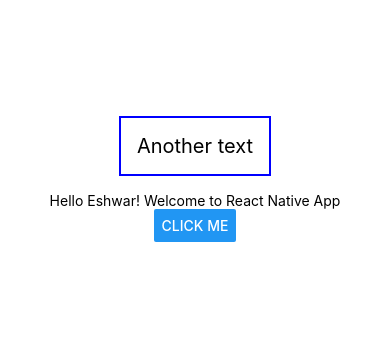
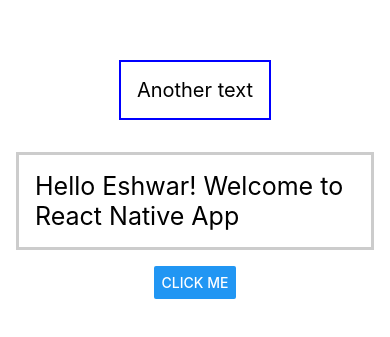
Before and after one commit to Eshwar17/InternPixel-React-Native, a React Native app: screen / in a window 390 px wide. Shown: the part 251-588 px from the top of the page. Built offline with nearby package versions, Linux system fonts and the light colour scheme.

Commit message:
Added styling using the stylesheet object which is recommended way of adding styles to the components

```diff
--- a/App.js
+++ b/App.js
@@ -5,7 +5,7 @@
   return (
     <View style={styles.container}>
     <Text style={{margin: 16, fontSize: 20, borderColor: 'blue', borderWidth: 2, padding: 16}}>Another text</Text>
-      <Text>Hello Eshwar! Welcome to React Native App</Text>
+      <Text style={styles.text}>Hello Eshwar! Welcome to React Native App</Text>
       <Button title='Click Me'/>
       <StatusBar style="auto" />
     </View>
@@ -20,6 +20,11 @@
     justifyContent: 'center',
   },
   text: {
-    color: 'red',
+    color: 'black',
+    fontSize: 25,
+    borderColor: '#ccc',
+    borderWidth: 3,
+    padding: 16,
+    margin: 16,
   },
 });
```
